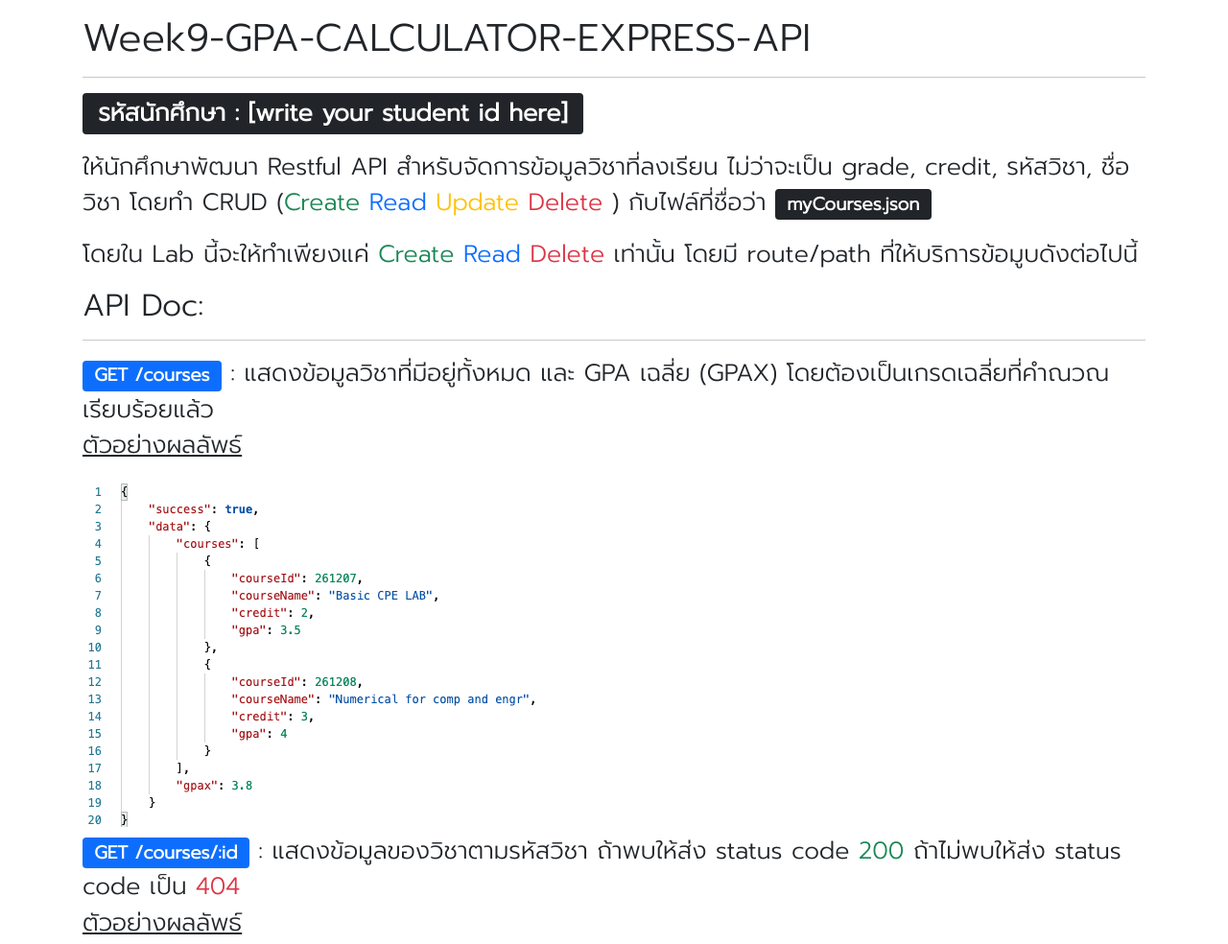
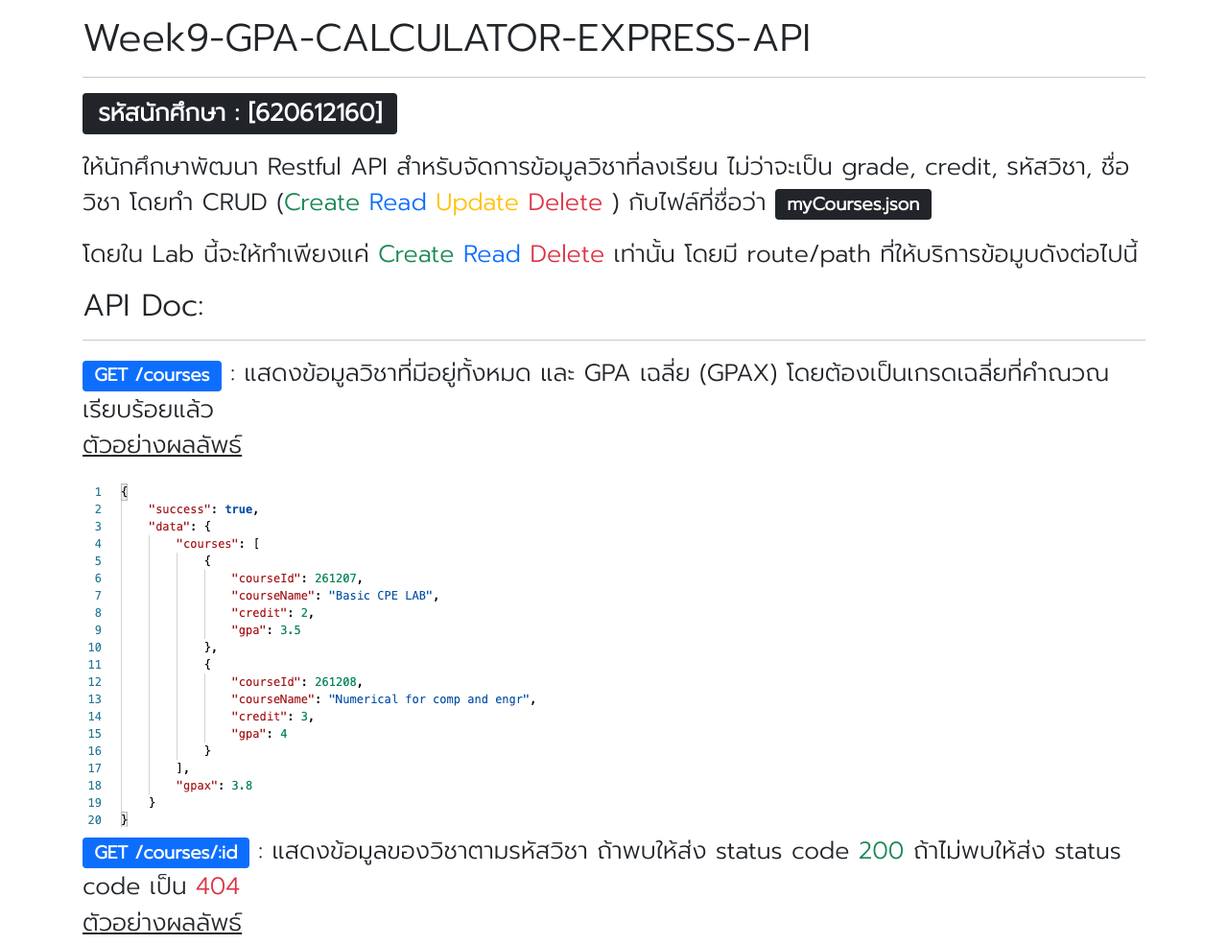
Before and after one commit to cpe-cmu-261207/lab-08-phumiwit, a website: page instruction.html in a window 1280 px wide. Shown: the top 984 px of the page at 96% size. Drawn offline with nearby package versions, Linux system fonts and the light colour scheme; files whose address does not match are found by name.

Commit message:
Update instruction.html

```diff
--- a/instruction.html
+++ b/instruction.html
@@ -34,7 +34,7 @@
     <div class="container p-3">
       <h1>Week9-GPA-CALCULATOR-EXPRESS-API</h1>
       <hr />
-      <p class="badge bg-dark r">รหัสนักศึกษา : [write your student id here]</p>
+      <p class="badge bg-dark r">รหัสนักศึกษา : [620612160]</p>
 
       <p>
         ให้นักศึกษาพัฒนา Restful API สำหรับจัดการข้อมูลวิชาที่ลงเรียน ไม่ว่าจะเป็น grade,
```
